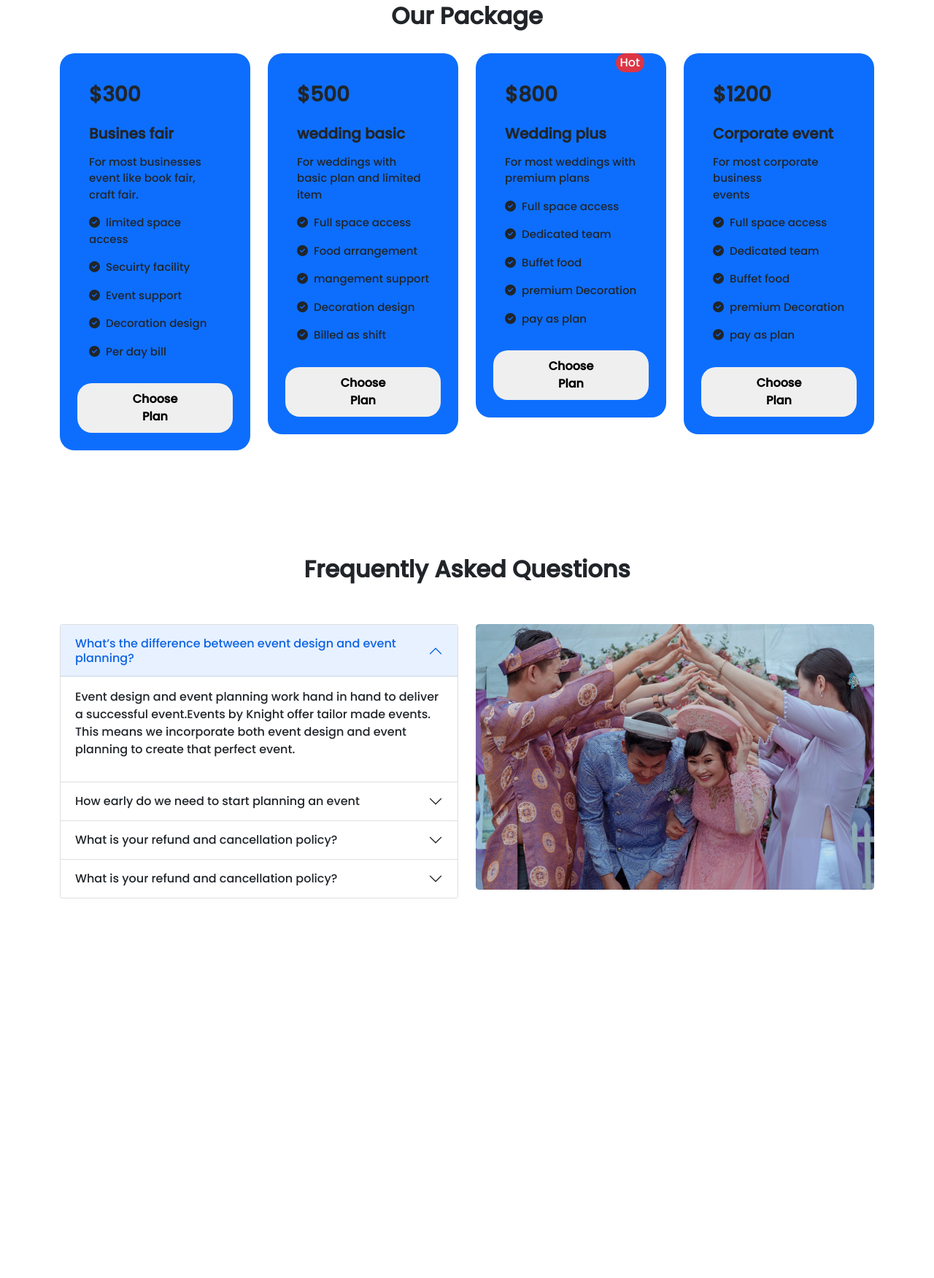
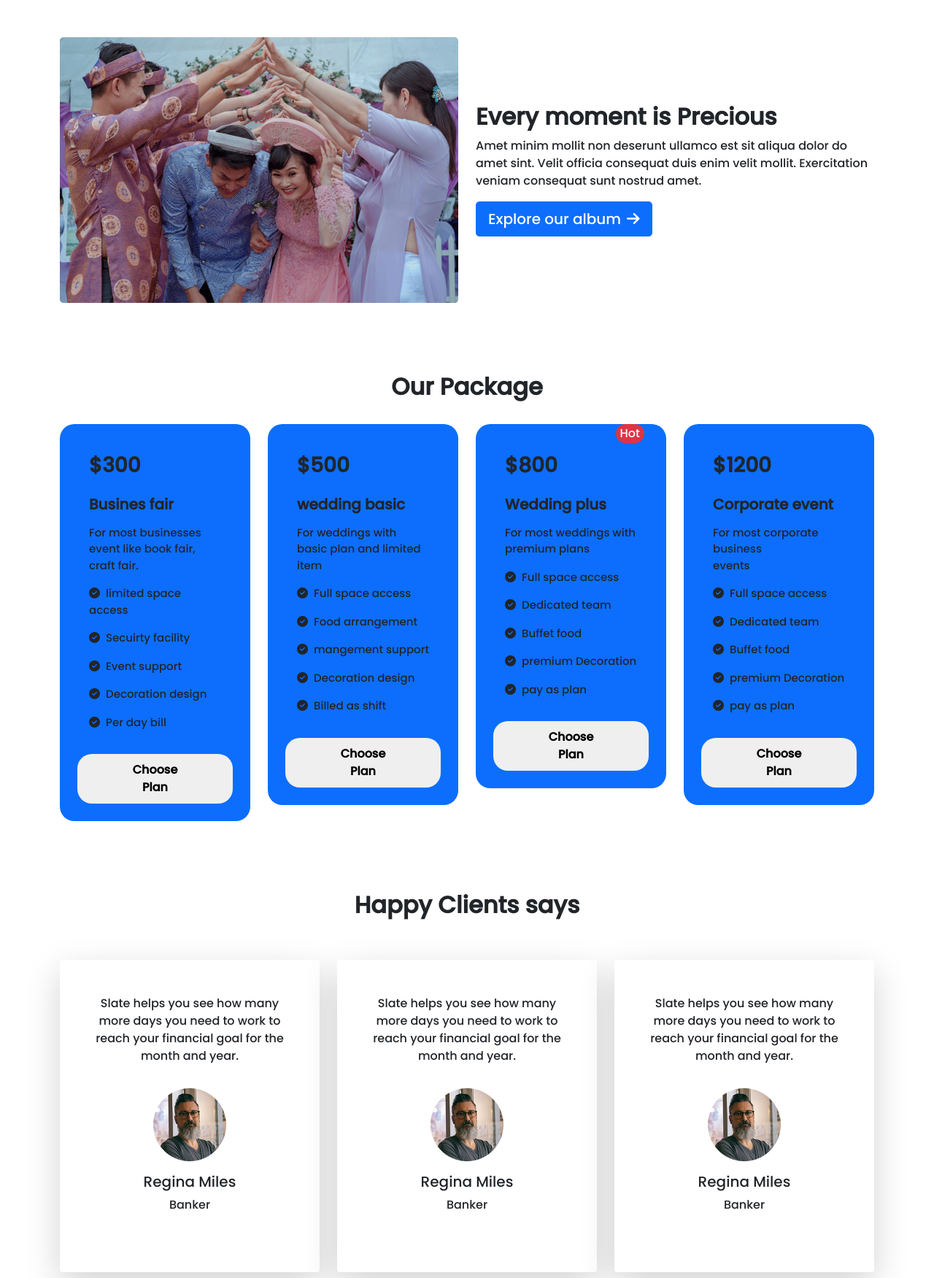
Before and after one commit to yousufmiah/convention-center, a plain HTML site: page index.html in a window 1280 px wide. Shown: the part 729-2480 px from the top of the page at 73% size. Before the commit the page ends 2008 px from the top, so only its background shows below. Drawn offline with Linux system fonts and the light colour scheme.

Commit message:
form question clients

```diff
--- a/index.html
+++ b/index.html
@@ -71,7 +71,7 @@
     </header>
 
     <main>
-      <!-- carousel part -->
+<!-- carousel start -->
       <section">
         <div
           id="carouselExampleCaptions"
@@ -194,9 +194,36 @@
           </button>
         </div>
       </section>
+<!-- carousel end -->
 
 
-      <!-- package part -->
+
+<!-- precious start -->
+      <section class="container py-5 mt-5 ">
+        <div class="row row-cols-1 row-cols-md-2 row-cols-lg-2 g-4 ">
+        <div class="col" >
+           <img
+             class="img-fluid"
+             width="546px"
+             height="364px"
+             src="images/wedding.png"
+             alt=""
+           />
+         </div>
+         <div class="col d-flex align-items-center">
+         <div>
+          <h2 class="fw-bold">Every moment is Precious </h2>
+          <p>Amet minim mollit non deserunt ullamco est sit aliqua dolor do amet sint. Velit officia consequat duis enim velit mollit. Exercitation veniam consequat sunt nostrud amet.</p>
+
+          <a target="blank" class="btn btn-primary btn-lg" href="https://www.facebook.com/groups/webdevelopmentbatch5">Explore our album<i class="ms-2 fas fa-arrow-right"></i></a>
+        </div>
+      </div>
+       </div>
+     </section>
+<!-- precious end -->
+
+
+<!-- package start -->
       <section class="container pb-5">
         <h2 class="text-center fw-bold mt-5 pb-4">
           Our Package
@@ -310,10 +337,73 @@
           </div>
         </div>
       </section>
+<!-- package end -->
 
 
 
-      <!-- accordion -->
+<!-- happy client start -->
+      <section class="container">
+        <div class="text-center py-5">
+          <h2 class="fw-bold">Happy Clients says</h2>
+        </div>
+        <div class="row row-cols-1 row-cols-md-2 row-cols-lg-3 g-4">
+          <div class="col">
+            <div class="card h-80 rounded border-0 p-5 shadow-lg text-center">
+              <div class="pb-3">
+                <p>Slate helps you see how
+                  many more days you need
+                  to work to reach your financial
+                  goal for the month and year.</p>
+              </div>
+              <div>
+                <img width="100px" height="100px" src="images/person 1.png" alt="...">
+              </div>
+              <div class="card-body">
+                <h5 class="card-title">Regina Miles</h5>
+                <p >Banker</p>
+              </div>
+            </div>
+          </div>
+          <div class="col">
+            <div class="card h-80 rounded border-0 p-5 shadow-lg text-center">
+              <div class="pb-3">
+                <p>Slate helps you see how
+                  many more days you need
+                  to work to reach your financial
+                  goal for the month and year.</p>
+              </div>
+              <div>
+                <img width="100px" height="100px" src="images/person 1.png" alt="...">
+              </div>
+              <div class="card-body">
+                <h5 class="card-title">Regina Miles</h5>
+                <p >Banker</p>
+              </div>
+            </div>
+          </div>
+          <div class="col">
+            <div class="card h-80 rounded border-0 p-5 shadow-lg text-center">
+              <div class="pb-3">
+                <p>Slate helps you see how
+                  many more days you need
+                  to work to reach your financial
+                  goal for the month and year.</p>
+              </div>
+              <div>
+                <img width="100px" height="100px" src="images/person 1.png" alt="...">
+              </div>
+              <div class="card-body">
+                <h5 class="card-title">Regina Miles</h5>
+                <p >Banker</p>
+              </div>
+            </div>
+          </div>
+         </div>
+      </section>
+<!-- happy client end -->
+
+
+<!-- accordion start -->
       <section class="container py-5 ">
         <div class="text-center py-5">
           <h2 class="fw-bold">Frequently Asked Questions</h2>
@@ -461,6 +551,41 @@
           </div>
         </div>
       </section>
+<!-- accordion end -->
+
+
+<!-- form start -->
+<section class="container pt-4 ">
+  <div class="row d-flex justify-content-center ">
+    <div class="col-md-8">
+      <div class="card my-2">
+        <h2 class="card-header fw-bold text-center">Contact Us Form</h2>
+        <div class="card-body my-4">
+        <form action="">
+          <div class="form-group my-4">
+            <input class="form-control" type="text" name="name" placeholder="Enter Your Full Name">
+          </div>
+          <div class="form-group  my-4">
+            <input class="form-control" type="text" name="Email" placeholder="Enter Your Email">
+          </div>
+          <div class="form-group  my-4">
+            <input class="form-control" type="text" name="name" placeholder="Enter Your Mobile Number">
+          </div>
+          <div class="form-group  my-4">
+            <textarea class="form-control" name="message" id="" cols="30" rows="10" placeholder="Write Your Details"></textarea>
+          </div>
+
+          <a href="#" class="btn btn-primary">Submit</a>
+        </form>
+
+        </div>
+
+      </div>
+    </div>
+  </div>
+</section>
+
+<!-- form end -->
     </main>
 
 
```
Also changed, not shown: convention cod.txt.
